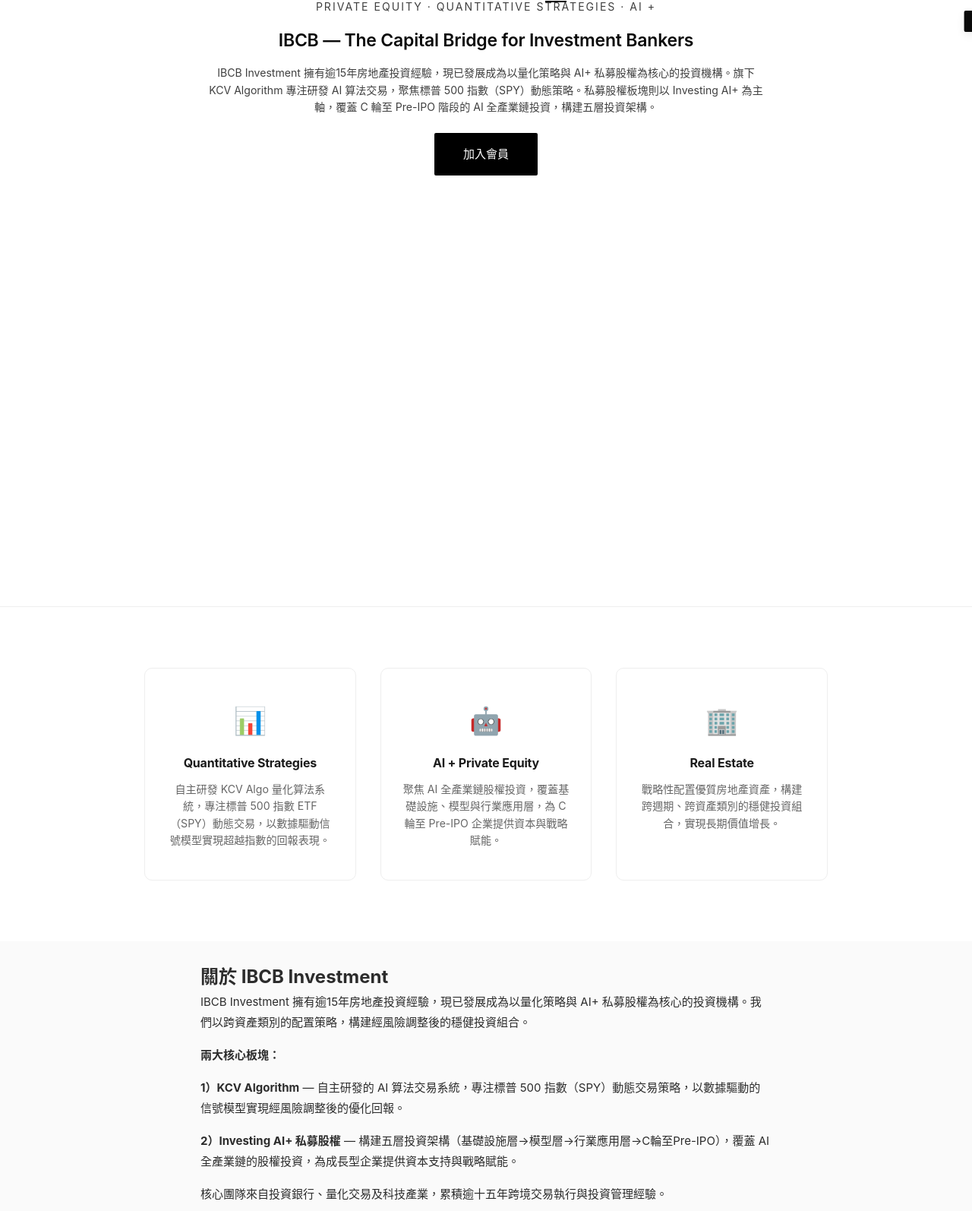
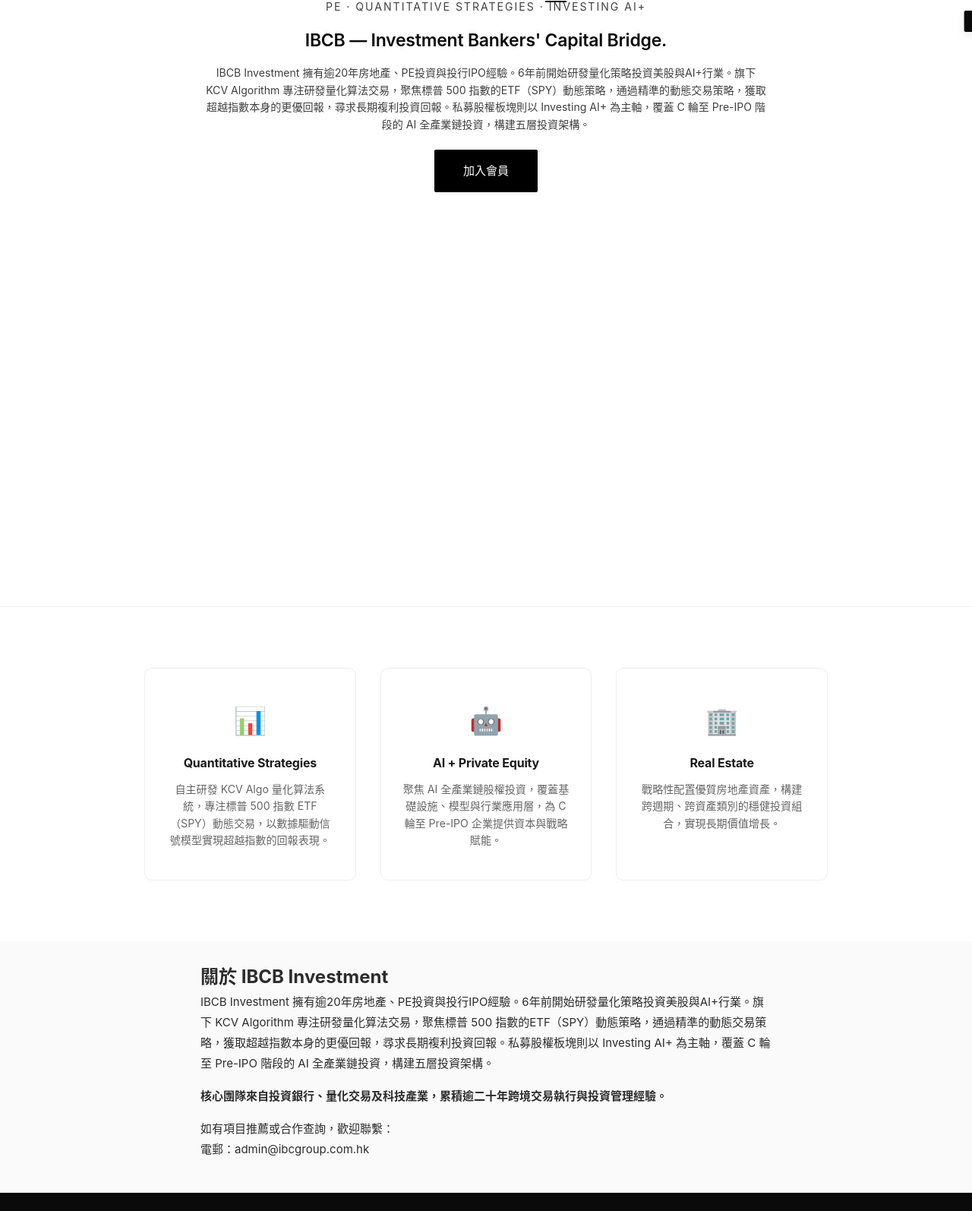
Before and after one commit to k4kitty/ibcb-investment, a website: page index.html in a window 1280 px wide. Shown: the part 66-1660 px from the top of the page at 76% size. Drawn offline with Linux system fonts and the light colour scheme.

Commit message:
update: IBCB tagline — PE · Quantitative Strategies · Investing AI+, 20yr, new intro

```diff
--- a/index.html
+++ b/index.html
@@ -3,7 +3,7 @@
 <head>
     <meta charset="UTF-8">
     <meta name="viewport" content="width=device-width, initial-scale=1.0">
-    <title>IBCB Investment · Private Equity · Investing AI +</title>
+    <title>IBCB Investment · PE · Quantitative Strategies · Investing AI+</title>
     <link rel="stylesheet" href="public/css/styles.css">
 </head>
 <body>
@@ -13,7 +13,7 @@
                 <div class="logo-icon">IBCB</div>
                 <div class="logo-text">
                     <span class="logo-main">IBCB Investment</span>
-                    <span class="logo-sub">Private Equity · Investing AI +</span>
+                    <span class="logo-sub">PE · Quantitative Strategies · Investing AI+</span>
                 </div>
             </div>
             <nav class="main-nav" id="mainNav">
@@ -31,9 +31,9 @@
     <main class="onepage">
         <section class="hero hero-full">
             <div class="container">
-                <p class="hero-eyebrow">Private Equity · Quantitative Strategies · AI +</p>
-                <h1>IBCB — The Capital Bridge for Investment Bankers</h1>
-                <p class="hero-lead">IBCB Investment 擁有逾15年房地產投資經驗，現已發展成為以量化策略與 AI+ 私募股權為核心的投資機構。旗下 KCV Algorithm 專注研發 AI 算法交易，聚焦標普 500 指數（SPY）動態策略。私募股權板塊則以 Investing AI+ 為主軸，覆蓋 C 輪至 Pre-IPO 階段的 AI 全產業鏈投資，構建五層投資架構。</p>
+                <p class="hero-eyebrow">PE · Quantitative Strategies · Investing AI+</p>
+                <h1>IBCB — Investment Bankers' Capital Bridge.</h1>
+                <p class="hero-lead">IBCB Investment 擁有逾20年房地產、PE投資與投行IPO經驗。6年前開始研發量化策略投資美股與AI+行業。旗下 KCV Algorithm 專注研發量化算法交易，聚焦標普 500 指數的ETF（SPY）動態策略，通過精準的動態交易策略，獲取超越指數本身的更優回報，尋求長期複利投資回報。私募股權板塊則以 Investing AI+ 為主軸，覆蓋 C 輪至 Pre-IPO 階段的 AI 全產業鏈投資，構建五層投資架構。</p>
                 <div class="hero-btns">
                     <a href="register.html" class="btn btn-primary btn-large">加入會員</a>
                 </div>
@@ -66,13 +66,9 @@
             <div class="container narrow">
                 <h1>關於 IBCB Investment</h1>
                 <div class="prose">
-                    <p>IBCB Investment 擁有逾15年房地產投資經驗，現已發展成為以量化策略與 AI+ 私募股權為核心的投資機構。我們以跨資產類別的配置策略，構建經風險調整後的穩健投資組合。</p>
+                    <p>IBCB Investment 擁有逾20年房地產、PE投資與投行IPO經驗。6年前開始研發量化策略投資美股與AI+行業。旗下 KCV Algorithm 專注研發量化算法交易，聚焦標普 500 指數的ETF（SPY）動態策略，通過精準的動態交易策略，獲取超越指數本身的更優回報，尋求長期複利投資回報。私募股權板塊則以 Investing AI+ 為主軸，覆蓋 C 輪至 Pre-IPO 階段的 AI 全產業鏈投資，構建五層投資架構。</p>
 
-                    <p><strong>兩大核心板塊：</strong></p>
-                    <p><strong>1）KCV Algorithm</strong> — 自主研發的 AI 算法交易系統，專注標普 500 指數（SPY）動態交易策略，以數據驅動的信號模型實現經風險調整後的優化回報。</p>
-                    <p><strong>2）Investing AI+ 私募股權</strong> — 構建五層投資架構（基礎設施層→模型層→行業應用層→C輪至Pre-IPO），覆蓋 AI 全產業鏈的股權投資，為成長型企業提供資本支持與戰略賦能。</p>
-
-                    <p>核心團隊來自投資銀行、量化交易及科技產業，累積逾十五年跨境交易執行與投資管理經驗。</p>
+                    <p><strong>核心團隊來自投資銀行、量化交易及科技產業，累積逾二十年跨境交易執行與投資管理經驗。</strong></p>
 
                     <p>如有項目推薦或合作查詢，歡迎聯繫：<br>電郵：admin@ibcgroup.com.hk</p>
                 </div>
```
